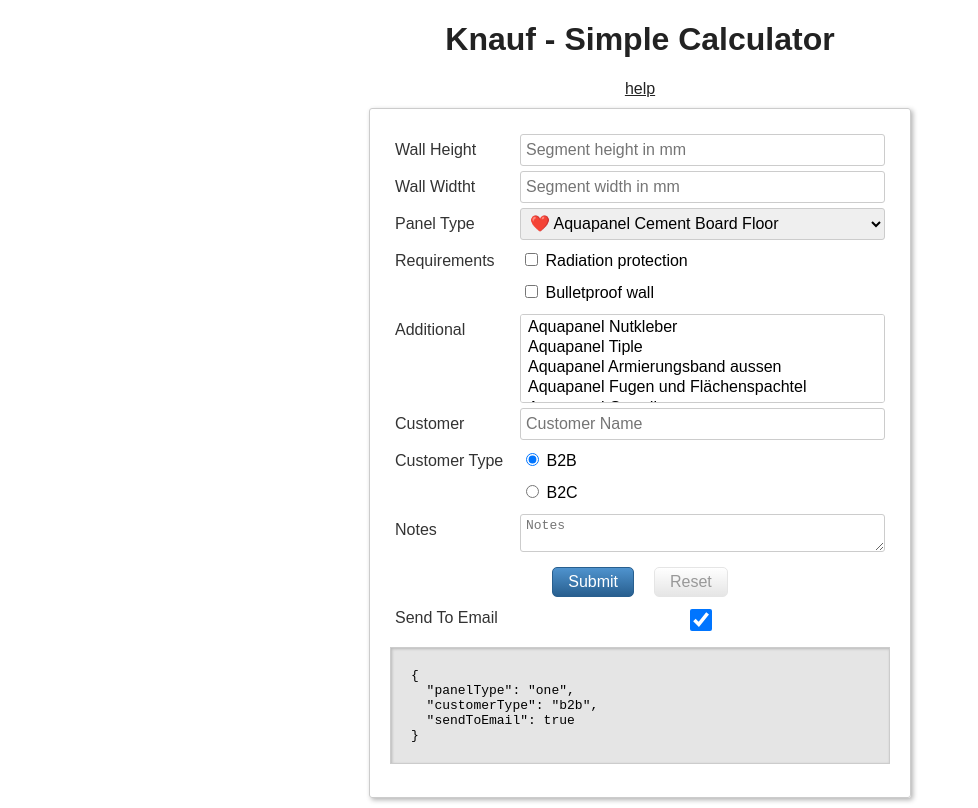
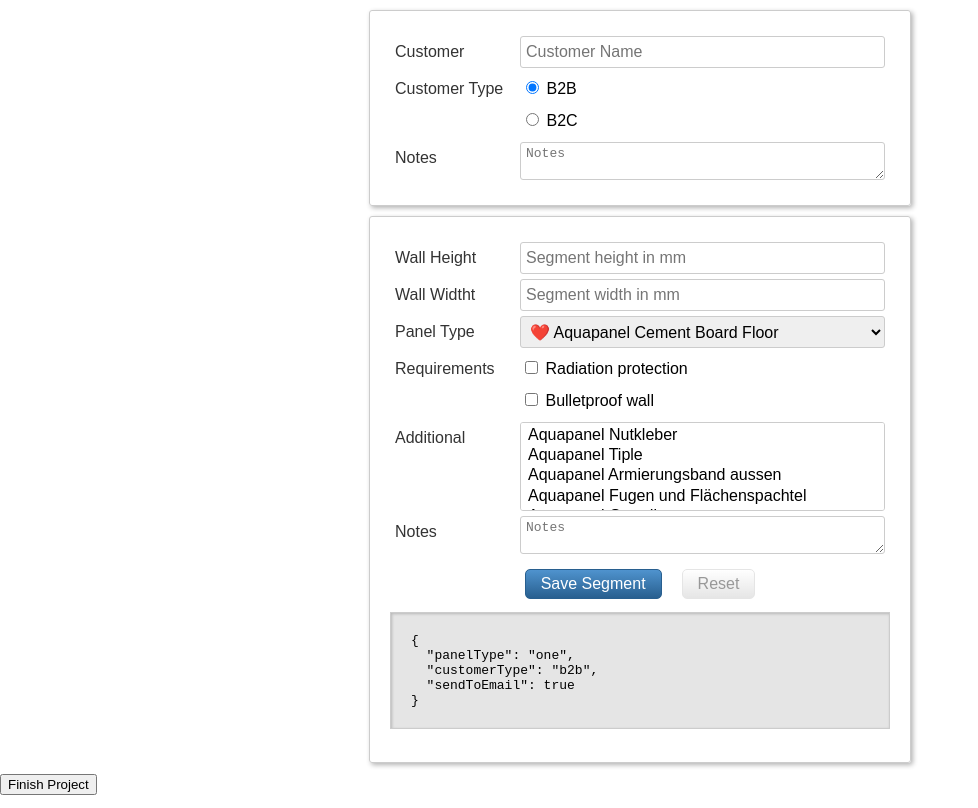
Before and after one commit to marexv/demo-calculator, a React (Create React App) app: page / in a window 1280 px wide. Shown: the whole page, without its empty margins (0-978 px from the left). Built offline with nearby package versions, Linux system fonts and the light colour scheme.

Commit message:
working segments

```diff
--- a/src/App.js
+++ b/src/App.js
@@ -6,18 +6,12 @@
 
 const sleep = ms => new Promise(resolve => setTimeout(resolve, ms))
 
-const onSubmit = async values => {
-  // await sleep(300)
-  var price = priceCalc(values);
-  window.alert(price)
-}
-
 const priceCalc = (props) => {
   var panelPrice = 0;
 
-  if (props.panelType.one){
+  if (props.panelType.one) {
     panelPrice = 10;
-  } else if (props.panelType.one){
+  } else if (props.panelType.one) {
     panelPrice = 20;
   } else {
     panelPrice = 30;
@@ -25,11 +19,11 @@
 
   var price = props.segmentheight * props.segmenwidth * (0.000001) * panelPrice;
 
-  if (props.requirements.radiationProtection){
+  if (props.requirements.radiationProtection) {
     price += 500;
   }
 
-  if (props.requirements.bulletproofWall){
+  if (props.requirements.bulletproofWall) {
     price += 500;
   }
 
@@ -37,6 +31,11 @@
 
   return price;
 }
+
+const onSubmit = async values => {
+  await sleep(300);
+  window.alert(JSON.stringify(values, 0, 2));
+};
 
 const MyForm = () => (
   <Styles>
@@ -190,10 +189,255 @@
   </Styles>
 )
 
+const CustomerDetails = () => (
+  <Styles>
+    <Form
+      onSubmit={onSubmit}
+      initialValues={{ panelType: 'one', customerType: 'b2b', sendToEmail: true }}
+      validate={values => {
+        const errors = {};
+        if (!values.segmentheight) {
+          errors.segmentheight = "Required";
+        } else if (values.segmentheight < 0) {
+          errors.segmentheight = "Must be positive";
+        }
+
+        if (!values.segmenwidth) {
+          errors.segmenwidth = "Required";
+        } else if (values.segmenwidth < 0) {
+          errors.segmenwidth = "Must be positive";
+        }
+
+        return errors;
+      }}
+
+      render={({ handleSubmit, form, reset, submitting, pristine, values }) => (
+        <form>
+          <div>
+            <label>Customer</label>
+            <Field
+              name="customer"
+              component="input"
+              type="text"
+              placeholder="Customer Name"
+            />
+          </div>
+          <div>
+            <label>Customer Type</label>
+            <div>
+              <label>
+                <Field
+                  name="customerType"
+                  component="input"
+                  type="radio"
+                  value="b2b"
+                />{' '}
+                B2B
+             </label>
+              <label>
+                <Field
+                  name="customerType"
+                  component="input"
+                  type="radio"
+                  value="b2c"
+                />{' '}
+                B2C
+            </label>
+            </div>
+          </div>
+          <div>
+            <label>Notes</label>
+            <Field name="notes" component="textarea" placeholder="Notes" />
+          </div>
+        </form>
+      )}
+    />
+  </Styles>
+)
+
+
+class SegmentDetails extends React.Component {
+  constructor(props) {
+    super();
+  }
+
+  handleSubmit(values) {
+    console.log(values);
+  };
+
+  render() {
+    return (
+      <Styles>
+        <Form
+          onSubmit={this.props.handleSubmit}
+          initialValues={{ panelType: 'one', customerType: 'b2b', sendToEmail: true }}
+
+          validate={values => {
+            const errors = {};
+            if (!values.segmentheight) {
+              errors.segmentheight = "Required";
+            } else if (values.segmentheight < 0) {
+              errors.segmentheight = "Must be positive";
+            }
+
+            if (!values.segmenwidth) {
+              errors.segmenwidth = "Required";
+            } else if (values.segmenwidth < 0) {
+              errors.segmenwidth = "Must be positive";
+            }
+
+            return errors;
+          }}
+
+          render={({ handleSubmit, form, reset, submitting, pristine, values }) => (
+            <form
+              onSubmit={handleSubmit}
+            >
+              <Field name="segmentheight">
+                {({ input, meta }) => (
+                  <div>
+                    <label>Wall Height</label>
+                    <input {...input} type="number" placeholder="Segment height in mm" />
+                    {meta.error && meta.touched && <span>{meta.error}</span>}
+                  </div>
+                )}
+              </Field>
+              <Field name="segmenwidth">
+                {({ input, meta }) => (
+                  <div>
+                    <label>Wall Widtht</label>
+                    <input {...input} type="number" placeholder="Segment width in mm" />
+                    {meta.error && meta.touched && <span>{meta.error}</span>}
+                  </div>
+                )}
+              </Field>
+              <div>
+                <label>Panel Type</label>
+                <Field name="panelType" component="select">
+                  <option value="one">❤️ Aquapanel Cement Board Floor</option>
+                  <option value="two">💚 Aquapanel Cement Board Floor MF</option>
+                  <option value="three">💙 Aquapanel Indoor Panel</option>
+                </Field>
+              </div>
+              <div>
+                <label>Requirements</label>
+                <div>
+                  <label>
+                    <Field
+                      name="requirements"
+                      component="input"
+                      type="checkbox"
+                      value="radiationProtection"
+                    />{' '}
+                    Radiation protection
+            </label>
+                  <label>
+                    <Field
+                      name="requirements"
+                      component="input"
+                      type="checkbox"
+                      value="bulletproofWall"
+                    />{' '}
+                    Bulletproof wall
+            </label>
+                </div>
+              </div>
+              <div>
+                <label>Additional</label>
+                <Field name="additionl" component="select" type="select" multiple>
+                  <option value="kleber">Aquapanel Nutkleber</option>
+                  <option value="tipla">Aquapanel Tiple</option>
+                  <option value="armierungsband">Aquapanel Armierungsband aussen</option>
+                  <option value="fugen">Aquapanel Fugen und Flächenspachtel</option>
+                  <option value="gruierung">Aquapanel Grundierung aussen</option>
+                  <option value="gewebe">Aquapanel Gewebe plus</option>
+                </Field>
+              </div>
+              <div>
+                <label>Notes</label>
+                <Field name="notes" component="textarea" placeholder="Notes" />
+              </div>
+              <div className="buttons">
+                <button
+                  type="submit"
+                  // onClick={props.onClick}
+                  disabled={submitting}
+                >
+                  Save Segment
+            </button>
+                <button
+                  type="button"
+                  onClick={form.reset}
+                  disabled={submitting || pristine}
+                >
+                  Reset
+            </button>
+              </div>
+              <pre>{JSON.stringify(values, 0, 2)}</pre>
+            </form>
+          )}
+        />
+      </Styles >
+    )
+  }
+}
+
+const Segment = (props) => (
+  <p>Segment Type: {props.segment}</p>
+)
+
+class Project extends React.Component {
+  constructor(props) {
+    super();
+    this.state = {
+      segments: [],
+    };
+  }
+
+  // save sagment to segments
+  saveSegmentOnClick(segment) {
+    const segments = this.state.segments;
+    const id = segments.length;
+
+    this.setState(prevState => ({
+      segments: [...prevState.segments, { id, segment }]
+    }));
+
+    // console.log(segments);
+  }
+
+  loadSegmentOnClick() {
+
+  }
+
+  handleCompleteProject() {
+    const segments = this.state.segments;
+    alert(JSON.stringify(segments, 0, 2))
+  }
+
+  render() {
+
+    return (
+      <div>
+        <CustomerDetails />
+
+        <SegmentDetails handleSubmit={(values) => this.saveSegmentOnClick(values)} />
+
+        {this.state.segments.map((segment, id) => {
+          return (<Segment key={id} segment={segment.segment.panelType} />)
+        })}
+
+        <button onClick={() => this.handleCompleteProject()}>Finish Project</button>
+      </div>
+    );
+  }
+}
+
+
 class App extends Component {
   render() {
     return (
-      <MyForm />
+      <Project />
     );
   }
 }
```
